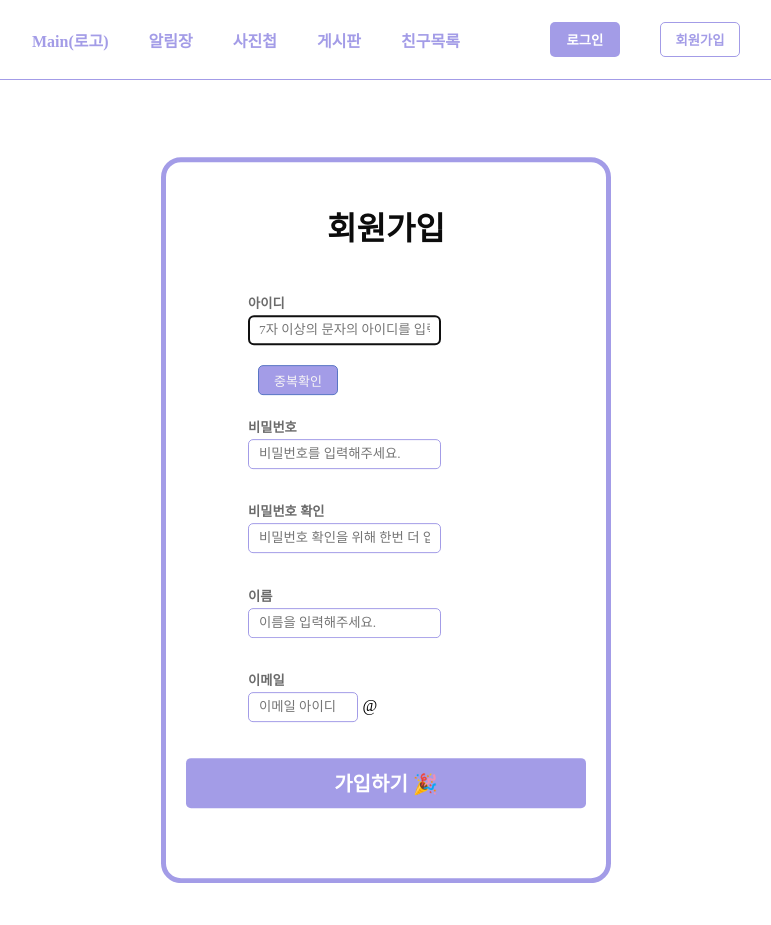
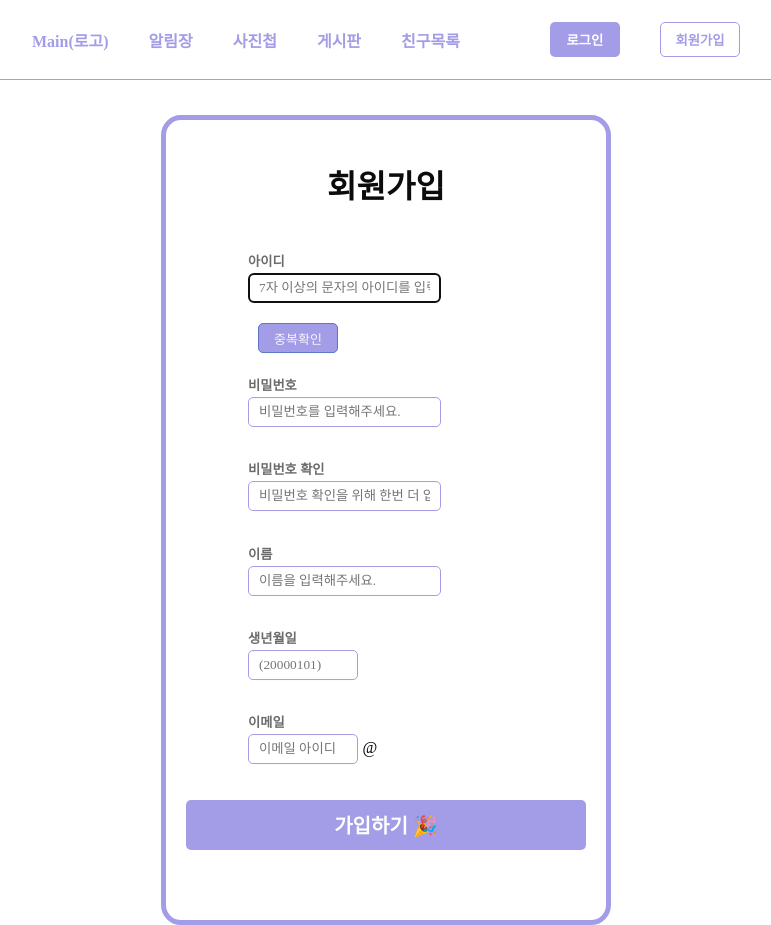
Before and after one commit to xooxpeak/React_Puppy, a React (Create React App) app: page /register in a window 1280 px wide. Shown: the whole page, without its empty margins (254-1025 px from the left). Before the commit the page ends 883 px from the top, so only its background shows below. Built offline with nearby package versions, Linux system fonts and the light colour scheme.

Commit message:
[Fix] HttpMediaTypeNotSupportedException 에러 해결

```diff
--- a/src/pages/Register.js
+++ b/src/pages/Register.js
@@ -68,7 +68,15 @@ let Register = () => {
         //     alert("모든 항목을 다 작성해주세요.");
         //     return;  // 함수 실행을 중단하고 반환
         // }
-        axios.post('http://localhost:8082/api/v1/auth/n/register', user)
+        console.log(user);
+        axios.post('http://localhost:8082/api/v1/auth/n/register', {
+            userId: user.userId,
+            password: user.password
+        }, {
+            headers: {
+                'Content-Type': 'application/json'
+            }
+        })
         .then((res) => {
 
             // 회원가입 성공
@@ -77,8 +85,8 @@ let Register = () => {
         })
         .catch((error) => {
             // 회원가입 실패
-            alert("회원가입에 실패했습니다. 다시 확인해주세요.");
-            console.error("Error:", error);
+            //alert("회원가입에 실패했습니다. 다시 확인해주세요.");
+            //console.log("Error:", error);
         });
     }
 
@@ -93,7 +101,7 @@ let Register = () => {
             <div>
                 <Nav/>
             </div>
-          <form className="registerForm">
+          <form className="registerForm" onSubmit={register}>
             <div>
                 <h1 id='register_title'> 회원가입</h1>
             </div>
@@ -125,11 +133,11 @@ let Register = () => {
                     </div>
 
                     {/* 생년월일 */}
-                    {/*<div>
+                    <div>
                         <h5> 생년월일 </h5>
-                        <input type='text' className="input-field2" name={"birth"} onChange={onChangeUserData} maxLength='6'placeholder="생년월일(900101)"/> -&nbsp;
-                        <input type='text' className="input-field3" maxLength='1' name='birth2'/> ******
-                    </div>*/}
+                        <input type='text' className="input-field2" name={"birth"} onChange={onChangeUserData} maxLength='6'placeholder="(20000101)"/> {/* -&nbsp;
+                        <input type='text' className="input-field3" maxLength='1' name='birth2'/> ******  */}
+                    </div>
 
                     {/* 이메일 */}
                     <div>
```
